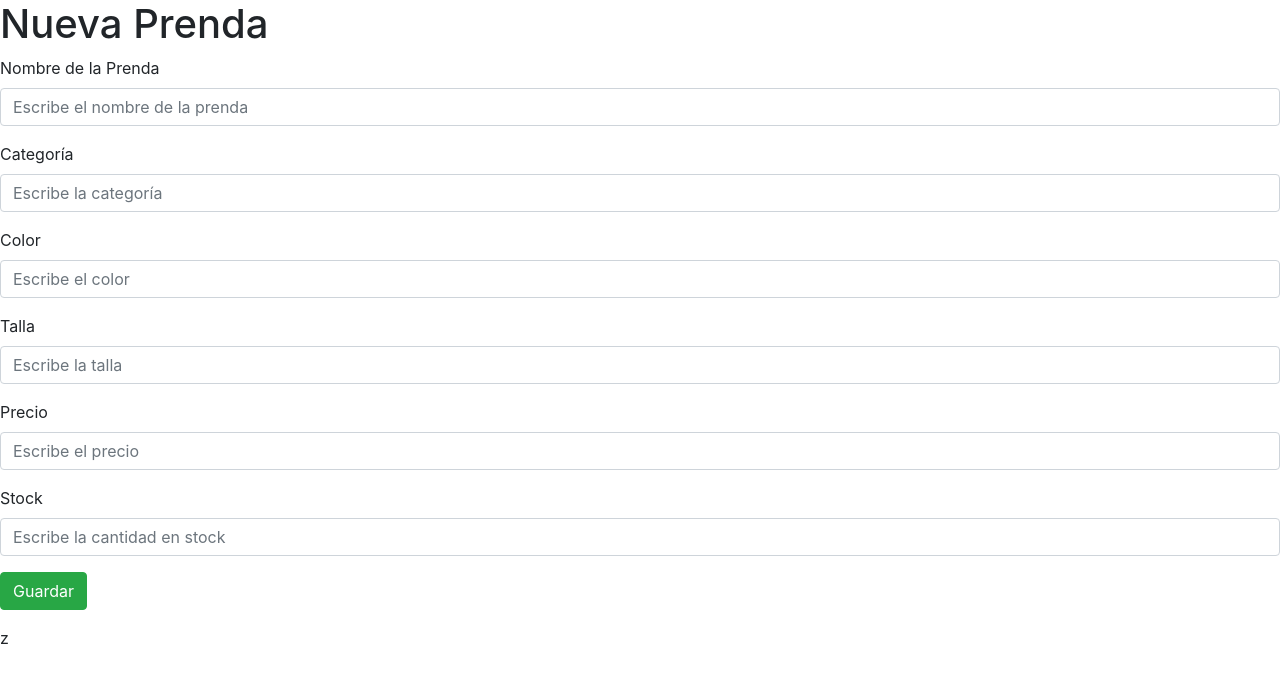
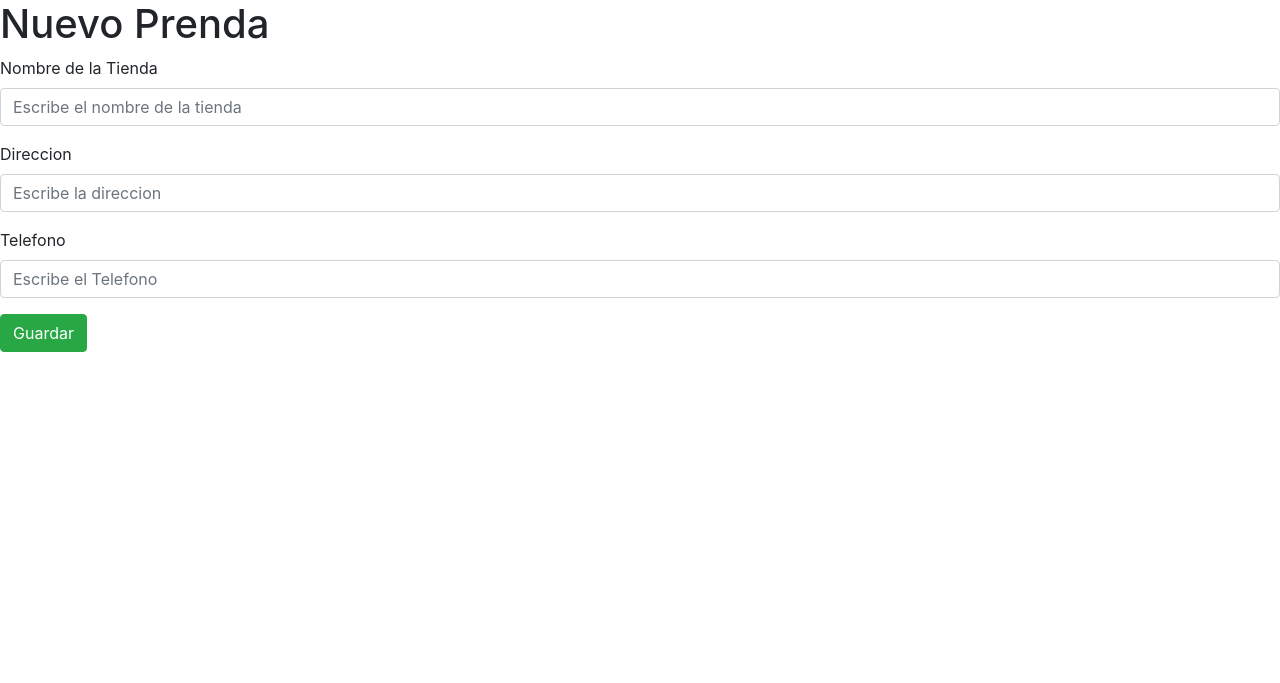
Before and after one commit to Ali-Vladimir/miclosetwebbd, a PHP site: page /tienda.php?accion=crear in a window 1280 px wide. Shown: the top 683 px of the page. Run offline with PHP 8.4, Linux system fonts and the light colour scheme.

Commit message:
Modificaciones_13_Nov

```diff
--- a/admin/tienda.class.php
+++ b/admin/tienda.class.php
@@ -1,20 +1,16 @@
 <?php
 require_once ('../sistema.class.php');
 
-class Tienda extends sistema {
+class tienda extends sistema {
     function create($data) {
         $result = [];
         $this->conexion();
-        $sql = "INSERT INTO Ropa_Tienda(nombre_prenda, categoria, color, talla, precio, stock, imagen_url)
-                VALUES(:nombre_prenda, :categoria, :color, :talla, :precio, :stock, :imagen_url);";
+        $sql = "INSERT INTO tienda(tienda, direccion, telefono)
+                VALUES(:tienda, :direccion, :telefono);";
         $modificar = $this->con->prepare($sql);
-        $modificar->bindParam(':nombre_prenda', $data['nombre_prenda'], PDO::PARAM_STR);
-        $modificar->bindParam(':categoria', $data['categoria'], PDO::PARAM_STR);
-        $modificar->bindParam(':color', $data['color'], PDO::PARAM_STR);
-        $modificar->bindParam(':talla', $data['talla'], PDO::PARAM_STR);
-        $modificar->bindParam(':precio', $data['precio'], PDO::PARAM_STR);
-        $modificar->bindParam(':stock', $data['stock'], PDO::PARAM_INT);
-        $modificar->bindParam(':imagen_url', $data['imagen_url'], PDO::PARAM_STR);
+        $modificar->bindParam(':tienda', $data['tienda'], PDO::PARAM_STR);
+        $modificar->bindParam(':direccion', $data['direccion'], PDO::PARAM_STR);
+        $modificar->bindParam(':telefono', $data['telefono'], PDO::PARAM_STR);
         $modificar->execute();
         $result = $modificar->rowCount();
         return $result;
@@ -22,26 +18,20 @@ class Tienda extends sistema {
 
     public function update($id, $data) {
         $this->conexion();
-        $sql = "UPDATE Ropa_Tienda SET nombre_prenda = :nombre_prenda, categoria = :categoria, color = :color, talla = :talla,
-                precio = :precio, stock = :stock, imagen_url = :imagen_url WHERE id_ropa_tienda = :id_ropa_tienda";
+        $sql = "UPDATE tienda SET tienda = :tienda, direccion = :direccion, telefono = :telefono WHERE id_tienda = :id_tienda";
         $modificar = $this->con->prepare($sql);
-        $modificar->bindParam(':nombre_prenda', $data['nombre_prenda'], PDO::PARAM_STR);
-        $modificar->bindParam(':categoria', $data['categoria'], PDO::PARAM_STR);
-        $modificar->bindParam(':color', $data['color'], PDO::PARAM_STR);
-        $modificar->bindParam(':talla', $data['talla'], PDO::PARAM_STR);
-        $modificar->bindParam(':precio', $data['precio'], PDO::PARAM_STR);
-        $modificar->bindParam(':stock', $data['stock'], PDO::PARAM_INT);
-        $modificar->bindParam(':imagen_url', $data['imagen_url'], PDO::PARAM_STR);
-        $modificar->bindParam(':id_ropa_tienda', $id, PDO::PARAM_INT);
+        $modificar->bindParam(':tienda', $data['tienda'], PDO::PARAM_STR);
+        $modificar->bindParam(':direccion', $data['direccion'], PDO::PARAM_STR);
+        $modificar->bindParam(':telefono', $data['telefono'], PDO::PARAM_STR);
         return $modificar->execute();
     }
 
     function delete($id) {
         $result = [];
         $this->conexion();
-        $sql = "DELETE FROM Ropa_Tienda WHERE id_ropa_tienda = :id_ropa_tienda";
+        $sql = "DELETE FROM tienda WHERE id_tienda = :id_tienda";
         $borrar = $this->con->prepare($sql);
-        $borrar->bindParam(':id_ropa_tienda', $id, PDO::PARAM_INT);
+        $borrar->bindParam(':id_tienda', $id, PDO::PARAM_INT);
         $borrar->execute();
         $result = $borrar->rowCount();
         return $result;
@@ -50,9 +40,9 @@ class Tienda extends sistema {
     function readOne($id) {
         $this->conexion();
         $result = [];
-        $consulta = "SELECT * FROM Ropa_Tienda WHERE id_ropa_tienda = :id_ropa_tienda";
+        $consulta = "SELECT * FROM tienda WHERE id_tienda = :id_tienda";
         $sql = $this->con->prepare($consulta);
-        $sql->bindParam(':id_ropa_tienda', $id, PDO::PARAM_INT);
+        $sql->bindParam(':id_tienda', $id, PDO::PARAM_INT);
         $sql->execute();
         $result = $sql->fetch(PDO::FETCH_ASSOC);
         return $result;
@@ -61,7 +51,7 @@ class Tienda extends sistema {
     function readAll() {
         $this->conexion();
         $result = [];
-        $consulta = "SELECT * FROM Ropa_Tienda";
+        $consulta = "SELECT * FROM tienda";
         $sql = $this->con->prepare($consulta);
         $sql->execute();
         $result = $sql->fetchAll(PDO::FETCH_ASSOC);
--- a/admin/tienda.php
+++ b/admin/tienda.php
@@ -13,18 +13,18 @@ switch($accion) {
         $data = $_POST['data'];
         $resultado = $app->create($data);
         if ($resultado) {
-            $mensaje = "El artículo se agregó correctamente a la tienda";
+            $mensaje = "La tienda se agrego correctamente";
             $tipo = "success";
         } else {
-            $mensaje = "Ocurrió un error al agregar el artículo";
+            $mensaje = "Ocurrió un error al agregar la tienda";
             $tipo = "danger";
         }
-        $ropaTienda = $app->readAll();
+        $tiendas = $app->readAll();
         include('views/tienda/index.php');
         break;
 
     case 'actualizar':
-        $ropaTienda = $app->readOne($id);
+        $tiendas = $app->readOne($id);
         include('views/tienda/crear.php');
         break;
 
@@ -32,33 +32,35 @@ switch($accion) {
         $data = $_POST['data'];
         $resultado = $app->update($id, $data);
         if ($resultado) {
-            $mensaje = "El artículo se modificó correctamente";
+            $mensaje = "La tienda se modificó correctamente";
             $tipo = "success";
         } else {
-            $mensaje = "Ocurrió un error al modificar el artículo";
+            $mensaje = "Ocurrió un error al modificar la tienda";
             $tipo = "danger";
         }
-        $ropaTienda = $app->readAll();
+        $tiendas = $app->readAll();
         include('views/tienda/index.php');
         break;
 
     case 'eliminar':
-        if (!is_null($id) && is_numeric($id)) {
-            $resultado = $app->delete($id);
-            if ($resultado) {
-                $mensaje = "Se eliminó exitosamente el artículo";
-                $tipo = "success";
-            } else {
-                $mensaje = "Hubo un problema con la eliminación";
-                $tipo = "danger";
+        if(!is_null($id)){
+            if(is_numeric($id)){
+                $resultado=$app->delete($id);
+                if($resultado){
+                    $mensaje="Se elimino exitosamente la tienda";
+                    $tipo="success";
+                }else{
+                    $mensaje="Hubo un problema con la eliminacion";
+                    $tipo="danger";
+                }
             }
         }
-        $ropaTienda = $app->readAll();
+        $tiendas = $app->readAll();
         include 'views/tienda/index.php';
         break;
 
     default:
-        $ropaTienda = $app->readAll();
+        $tiendas = $app->readAll();
         include 'views/tienda/index.php';
 }
 ?>
--- a/admin/views/footer.php
+++ b/admin/views/footer.php
@@ -1,4 +1,4 @@
-z<!-- Optional JavaScript -->
+<!-- Optional JavaScript -->
 <!-- jQuery first, then Popper.js, then Bootstrap JS -->
 <script src="https://code.jquery.com/jquery-3.4.1.slim.min.js" integrity="sha384-J6qa4849blE2+poT4WnyKhv5vZF5SrPo0iEjwBvKU7imGFAV0wwj1yYfoRSJoZ+n" crossorigin="anonymous"></script>
 <script src="https://cdn.jsdelivr.net/npm/popper.js@1.16.0/dist/umd/popper.min.js" integrity="sha384-Q6E9RHvbIyZFJoft+2mJbHaEWldlvI9IOYy5n3zV9zzTtmI3UksdQRVvoxMfooAo" crossorigin="anonymous"></script>
--- a/admin/views/tienda/crear.php
+++ b/admin/views/tienda/crear.php
@@ -1,40 +1,22 @@
 <?php require('views/header.php') ?>
-<h1><?php if($accion == "crear"): echo('Nueva'); else: echo('Modificar'); endif; ?> Prenda</h1>
-<form method="post" action="tienda.php?accion=<?php if($accion == "crear"): echo('nuevo'); else: echo('modificar&id=' . $tienda['id_tienda']); endif; ?>">
+<h1><?php if($accion == "crear"): echo('Nuevo'); else: echo('Modificar'); endif; ?> Prenda</h1>
+<form method="post" action="tienda.php?accion=<?php if($accion == "crear"): echo('nuevo'); else: echo('modificar&id=' . $tiendas['id_tienda']); endif; ?>">
     <div class="mb-3">
-        <label for="nombre_prenda" class="form-label">Nombre de la Prenda</label>
-        <input class="form-control" type="text" name="data[nombre_prenda]" placeholder="Escribe el nombre de la prenda" id="nombre_prenda"
-        value="<?php if(isset($tienda['nombre_prenda'])): echo($tienda['nombre_prenda']); endif; ?>"/>
+        <label for="tienda" class="form-label">Nombre de la Tienda</label>
+        <input class="form-control" type="text" name="data[tienda]" placeholder="Escribe el nombre de la tienda" id="tienda"
+        value="<?php if(isset($tiendas['tienda'])): echo($tiendas['tienda']); endif; ?>"/>
     </div>
 
     <div class="mb-3">
-        <label for="categoria" class="form-label">Categoría</label>
-        <input class="form-control" type="text" name="data[categoria]" placeholder="Escribe la categoría" id="categoria"
-        value="<?php if(isset($tienda['categoria'])): echo($tienda['categoria']); endif; ?>"/>
+        <label for="direccion" class="form-label">Direccion</label>
+        <input class="form-control" type="text" name="data[direccion]" placeholder="Escribe la direccion" id="direccion"
+        value="<?php if(isset($tiendas['direccion'])): echo($tiendas['direccion']); endif; ?>"/>
     </div>
 
     <div class="mb-3">
-        <label for="color" class="form-label">Color</label>
-        <input class="form-control" type="text" name="data[color]" placeholder="Escribe el color" id="color"
-        value="<?php if(isset($tienda['color'])): echo($tienda['color']); endif; ?>"/>
-    </div>
-
-    <div class="mb-3">
-        <label for="talla" class="form-label">Talla</label>
-        <input class="form-control" type="text" name="data[talla]" placeholder="Escribe la talla" id="talla"
-        value="<?php if(isset($tienda['talla'])): echo($tienda['talla']); endif; ?>"/>
-    </div>
-
-    <div class="mb-3">
-        <label for="precio" class="form-label">Precio</label>
-        <input class="form-control" type="number" step="0.01" name="data[precio]" placeholder="Escribe el precio" id="precio"
-        value="<?php if(isset($tienda['precio'])): echo($tienda['precio']); endif; ?>"/>
-    </div>
-
-    <div class="mb-3">
-        <label for="stock" class="form-label">Stock</label>
-        <input class="form-control" type="number" name="data[stock]" placeholder="Escribe la cantidad en stock" id="stock"
-        value="<?php if(isset($tienda['stock'])): echo($tienda['stock']); endif; ?>"/>
+        <label for="telefono" class="form-label">Telefono</label>
+        <input class="form-control" type="text" name="data[telefono]" placeholder="Escribe el Telefono" id="telefono"
+        value="<?php if(isset($tiendas['telefono'])): echo($tiendas['telefono']); endif; ?>"/>
     </div>
 
     <div class="mb-3">
--- a/config.class.php
+++ b/config.class.php
@@ -5,5 +5,4 @@ define("DBNAME", 'MiClosetWebBD');
 define("DBUSER", 'MiClosetWebBD');
 define("DBPASS", '123');
 define("DBPORT", '3306');
-
 ?>
```
Also changed, not shown: admin/views/tienda/index.php (+7 -13 lines).
